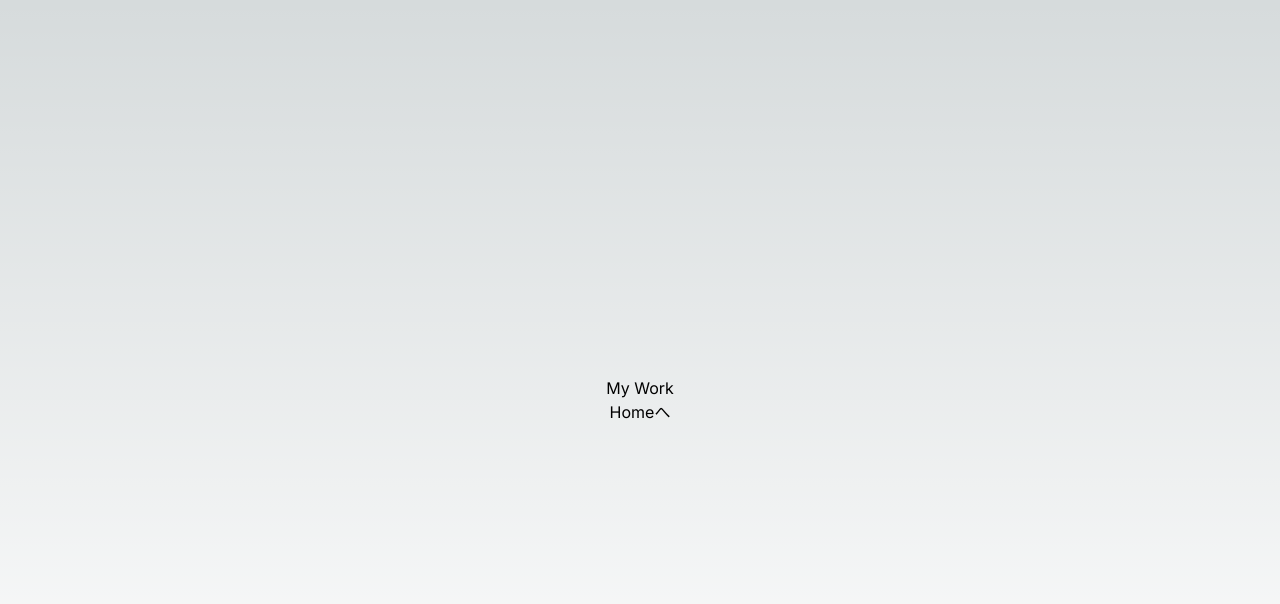
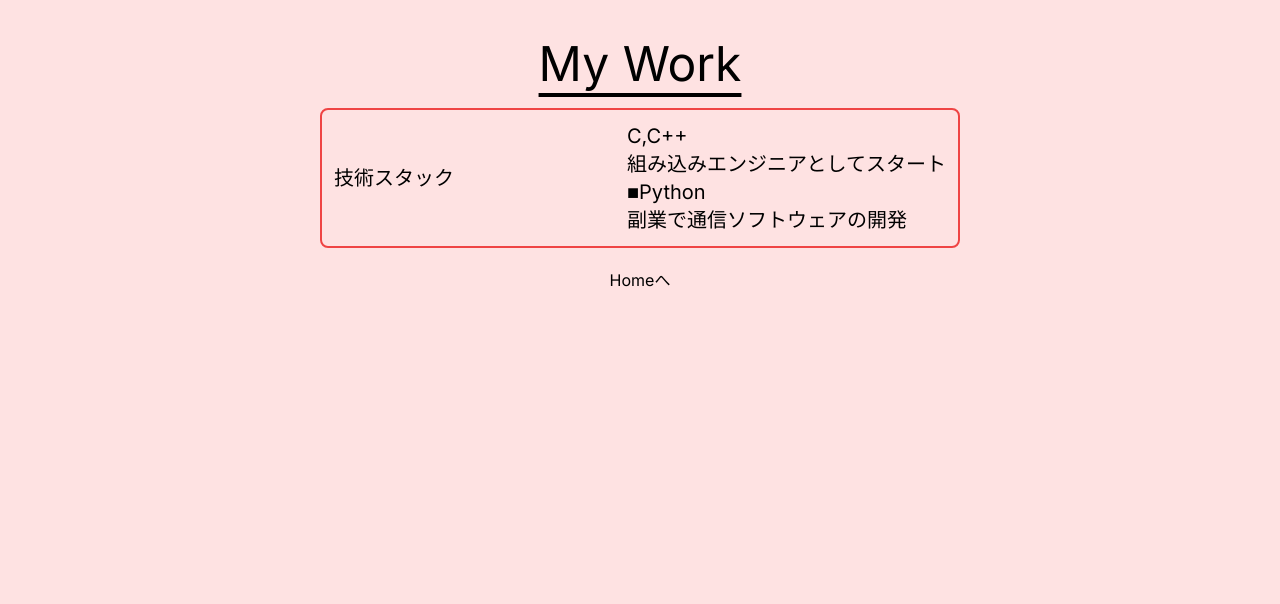
Before and after one commit to nokhysh/my-app, a Next.js app: page /work in a window 1280 px wide. Shown: the top 604 px of the page. Built offline with nearby package versions, Linux system fonts and the light colour scheme.

Commit message:
仕事ページの作成

```diff
--- a/src/app/hobby/page.tsx
+++ b/src/app/hobby/page.tsx
@@ -2,7 +2,7 @@ import Link from "next/link";
 
 const Hobby = () => {
   return (
-    <div className="flex flex-col min-h-screen items-center justify-center bg-yellow-100 gap-5">
+    <div className="flex flex-col min-h-screen items-center justify-center bg-yellow-100 gap-5 text-black">
       <div className="text-5xl underline underline-offset-[12px]">My Hobby</div>
       <div className="flex gap-5">
         <div className="w-52 rounded overflow-hidden shadow-lg bg-green-300">
--- a/src/app/work/page.tsx
+++ b/src/app/work/page.tsx
@@ -1,12 +1,27 @@
-import Link from 'next/link';
+import Link from "next/link";
 
 const Work = () => {
   return (
-    <div className="flex flex-col min-h-screen items-center justify-center">
-      <div className="">My Work</div>
+    <div className="flex flex-col min-h-screen items-center pt-10 bg-red-100 gap-5 text-black">
+      <div className="text-5xl underline underline-offset-[12px]">My Work</div>
+
+      <div className="w-1/2 flex items-center justify-between border-2 border-solid border-red-500 p-3 rounded-lg">
+        <div className="flex text-xl">技術スタック</div>
+        <div className="text-xl gap-5">
+          <div>
+            <div className="text-xl">C,C++</div>
+            <p>組み込みエンジニアとしてスタート</p>
+          </div>
+          <div>
+            <div className="text-xl">■Python</div>
+            <p>副業で通信ソフトウェアの開発</p>
+          </div>
+        </div>
+      </div>
+
       <Link href="/">Homeへ</Link>
     </div>
   );
-}
+};
 
 export default Work;
```
